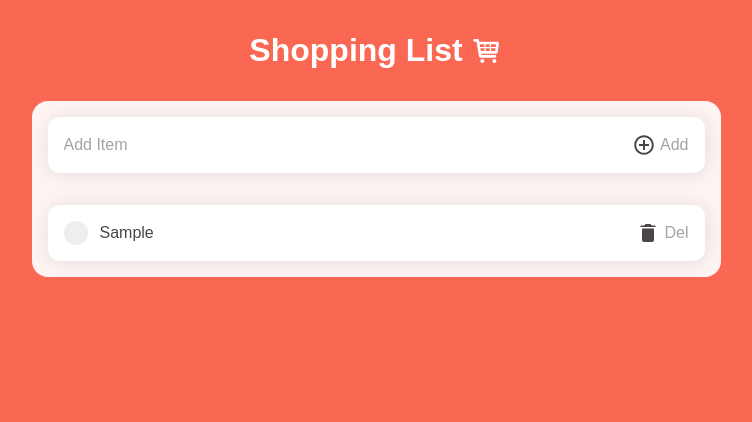
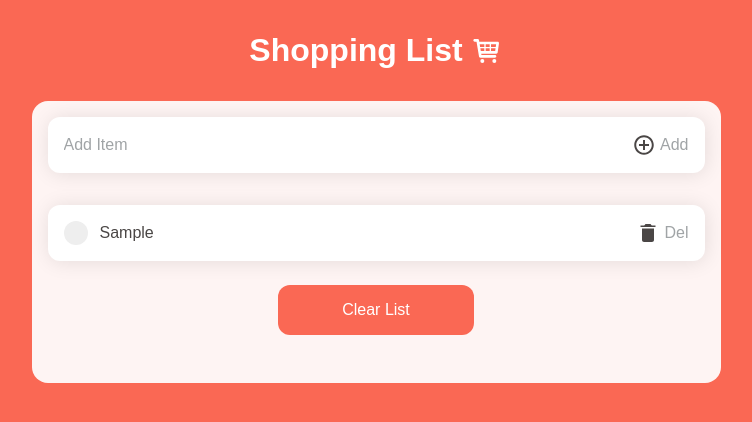
Before and after one commit to devxjs19/react-basics, a React (Vite) app in the folder simple-shopping-list/: page / in a window 1280 px wide. Both pictures are taken after typing "Sample" into the empty fields and a click on the button "Add". Shown: the top 422 px of the page, without its empty margins (264-1016 px from the left). Built offline with nearby package versions, Linux system fonts and the light colour scheme.

Commit message:
Clear list button

```diff
--- a/simple-shopping-list/src/components/ShoppingList.jsx
+++ b/simple-shopping-list/src/components/ShoppingList.jsx
@@ -39,17 +39,26 @@ const ShoppingList = () => {
     setListItems(updatedList);
   };
 
+  const handleClearList = () => {
+    setListItems([]);
+  };
+
   return (
     <div className="shopping-list__container">
       <ListInput listItems={listItems} onAddItem={handleAddItem} />
       {listItems.length === 0 ? (
         <p>Add items to your list</p>
       ) : (
-        <ListItems
-          listItems={listItems}
-          onPackedItem={handlePackedItem}
-          onDeleteItem={handleDeleteItem}
-        />
+        <>
+          <ListItems
+            listItems={listItems}
+            onPackedItem={handlePackedItem}
+            onDeleteItem={handleDeleteItem}
+          />
+          <button onClick={handleClearList} className="clear-list-btn">
+            Clear List
+          </button>
+        </>
       )}
     </div>
   );
--- a/simple-shopping-list/src/index.css
+++ b/simple-shopping-list/src/index.css
@@ -95,6 +95,7 @@ button {
   flex-direction: column;
   gap: 1rem;
   list-style-type: none;
+  margin-bottom: 1rem;
 }
 
 .list-item {
@@ -187,3 +188,14 @@ button {
 .icon-delete:hover {
   color: #dc3545;
 }
+
+.clear-list-btn {
+  display: flex;
+  align-items: center;
+  gap: 0.5rem;
+  margin: 1.5rem auto 2rem;
+  color: #fff;
+  background: #fa6854;
+  padding: 1rem 4rem;
+  border-radius: 0.75rem;
+}
```
